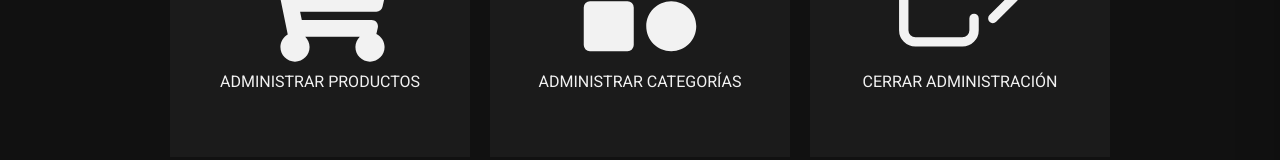
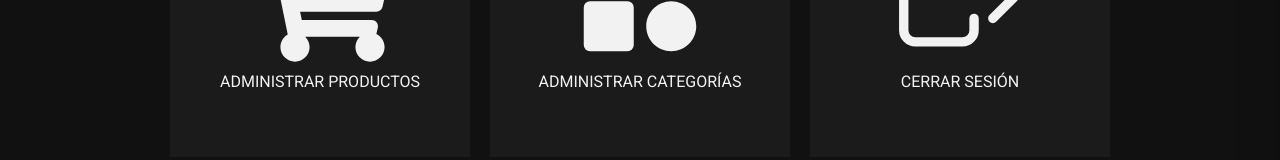
Before and after one commit to MaximilianoAlegre/DistribucionesM-D-JS, a Next.js app: page /admin in a window 1280 px wide. Shown: the part 399-559 px from the top of the page. Built offline with nearby package versions, Linux system fonts and the light colour scheme; no server answers.

Commit message:
Borre una variable y modifique la otra

```diff
--- a/src/app/admin/page.jsx
+++ b/src/app/admin/page.jsx
@@ -47,7 +47,7 @@ const Admin = () => {
             <IoLogOutOutline size={150} />
           </div>
           <div className="flex justify-center items-center text-text1">
-            <h2>CERRAR ADMINISTRACIÓN</h2>
+            <h2>CERRAR SESIÓN</h2>
           </div>
         </button>
       </div>
```
